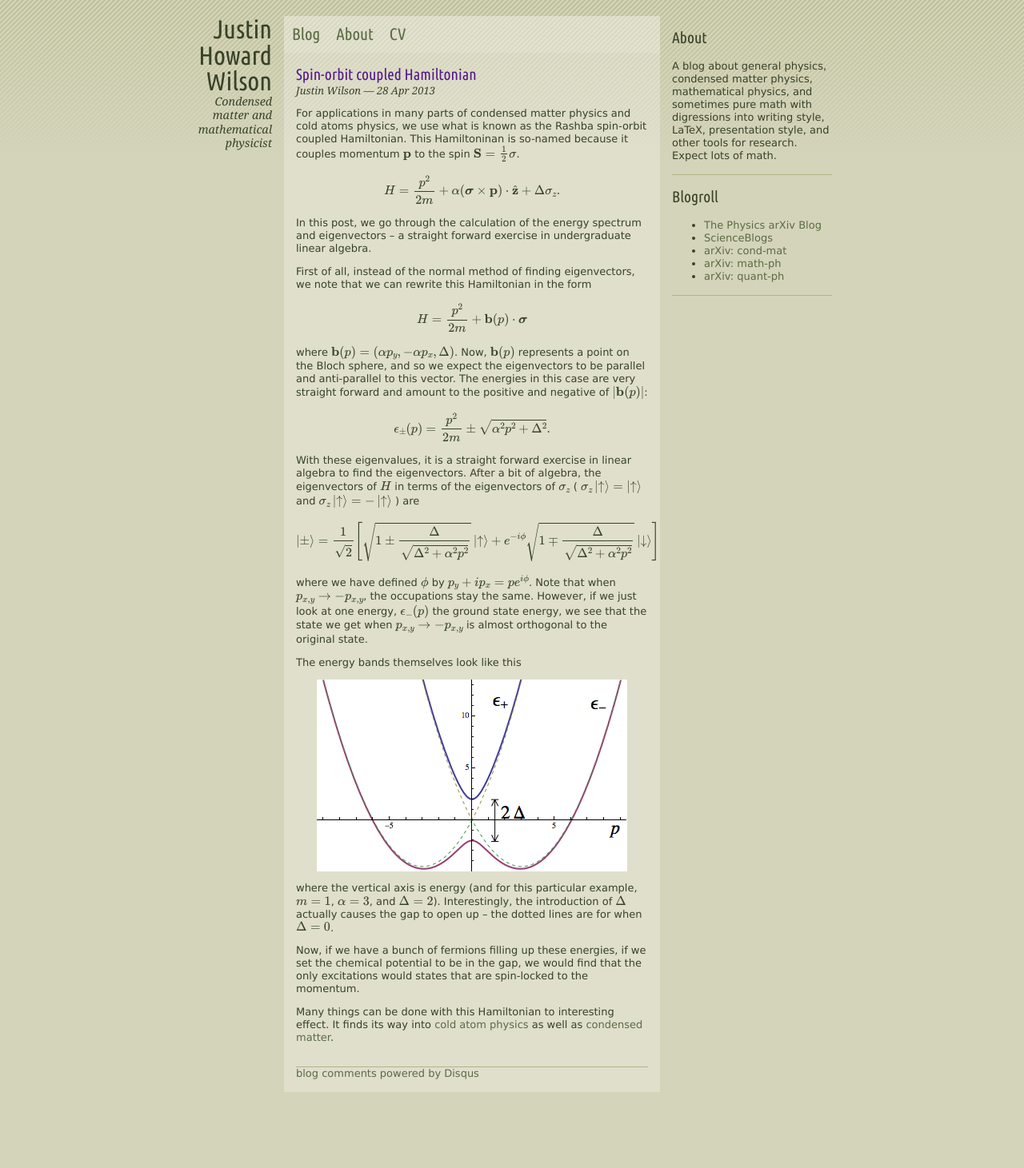
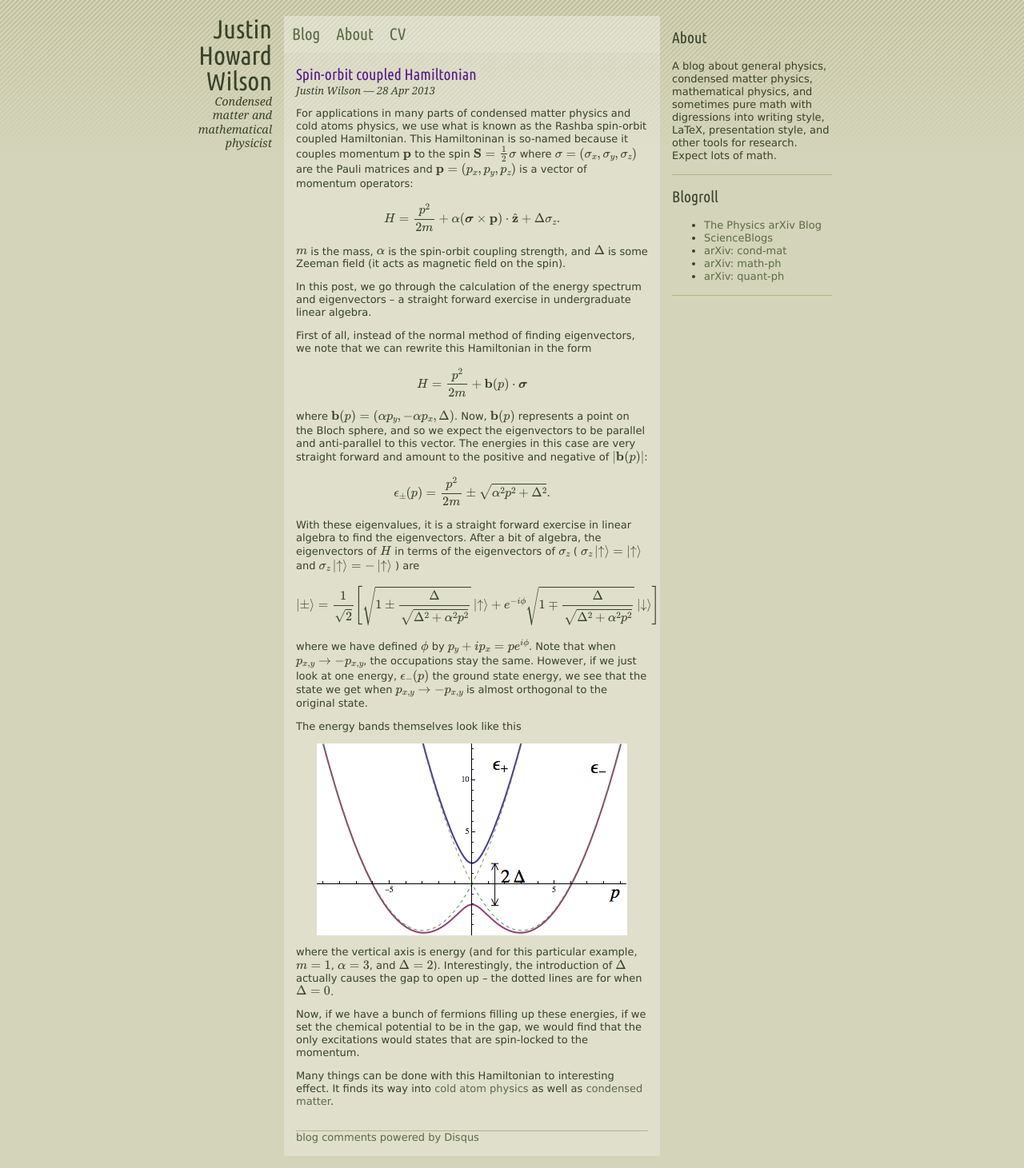
Before and after one commit to jhwilson/old-jhwilson.github.io, a Jekyll site: the page built from _posts/2013-04-28-rashba-spin-orbit-coupling.markdown, in a window 1280 px wide. Shown: the whole page at 80% size. Built offline with Jekyll 4.4.1, drawn with Linux system fonts in a browser that asks for light colours; nearby versions of some CDN libraries; formulas are drawn with MathJax 3; comment, search, counter and statistics services are not loaded; before the commit the page ends 1381 px from its top, so only the background shows below that.

Commit message:
Tiding up some things in the post that bothered me.

```diff
--- a/_posts/2013-04-28-new-test-post.markdown
+++ b/_posts/2013-04-28-rashba-spin-orbit-coupling.markdown
@@ -4,9 +4,11 @@ title: Spin-orbit coupled Hamiltonian
 ---
 
 For applications in many parts of condensed matter physics and cold atoms physics, we use what is known as the Rashba spin-orbit coupled Hamiltonian. This Hamiltoninan is so-named because it couples momentum $$\mathbf{p}$$
-to the spin $$\mathbf{S}=\frac12\sigma$$.
+to the spin $$\mathbf{S}=\frac12\sigma$$ where $$ \sigma = (\sigma_x,\sigma_y,\sigma_z)$$ are the Pauli matrices and $$\mathbf{p}=(p_x,p_y,p_z)$$ is a vector  of momentum operators:
 
 $$ H = \frac{p^2}{2m} + \alpha (\boldsymbol{\sigma} \times \mathbf{p})\cdot \hat{\mathbf{z}} + \Delta \sigma_z. $$
+
+$$m$$ is the mass, $$\alpha$$ is the spin-orbit coupling strength, and $$\Delta$$ is some Zeeman field (it acts as magnetic field on the spin).
 
 In this post, we go through the calculation of the energy spectrum and eigenvectors -- a straight forward exercise in undergraduate linear algebra.
 
```
Also changed, not shown: img/Energy-splitting-rashba-so.gif (added), img/Energy-splitting-rashba-so.png.
